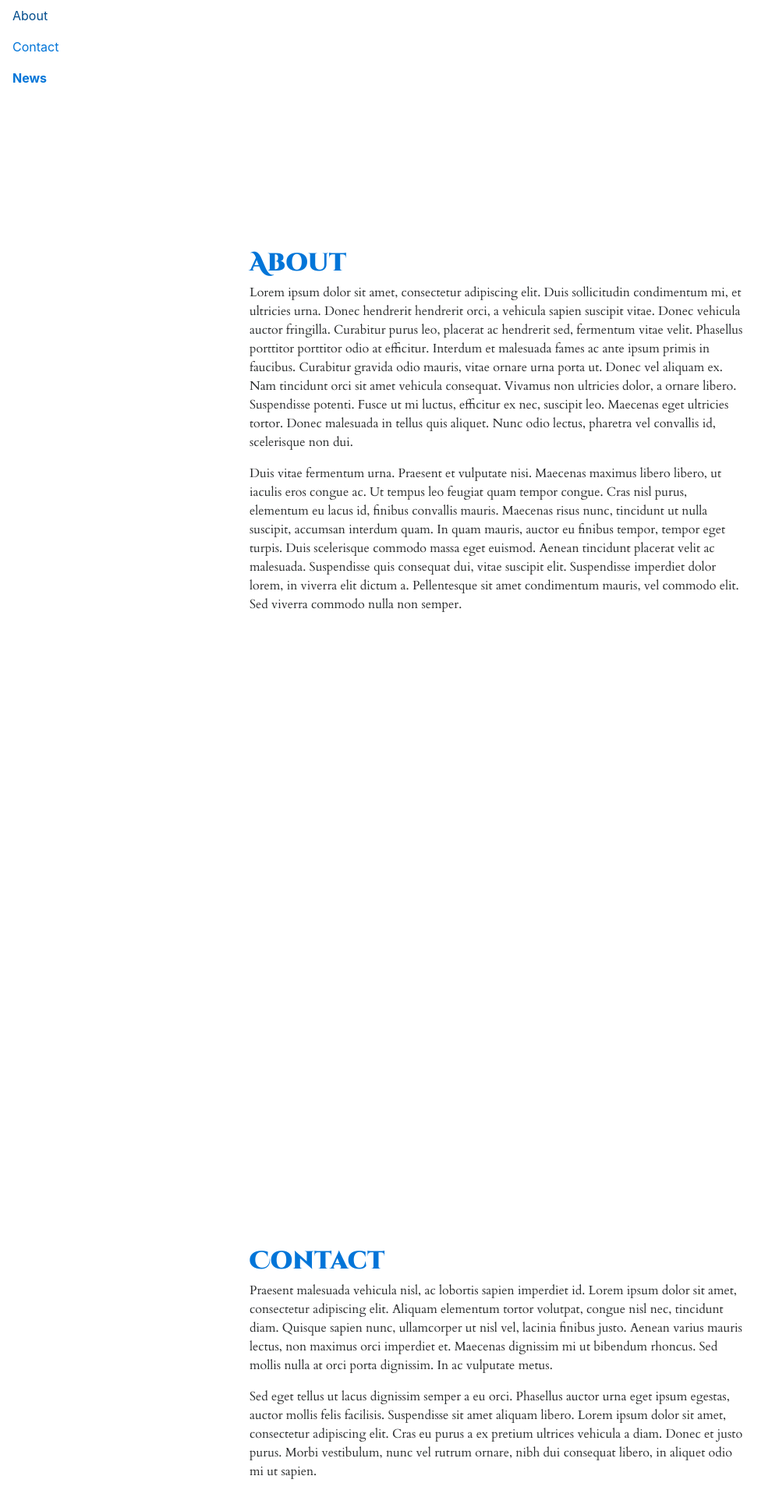
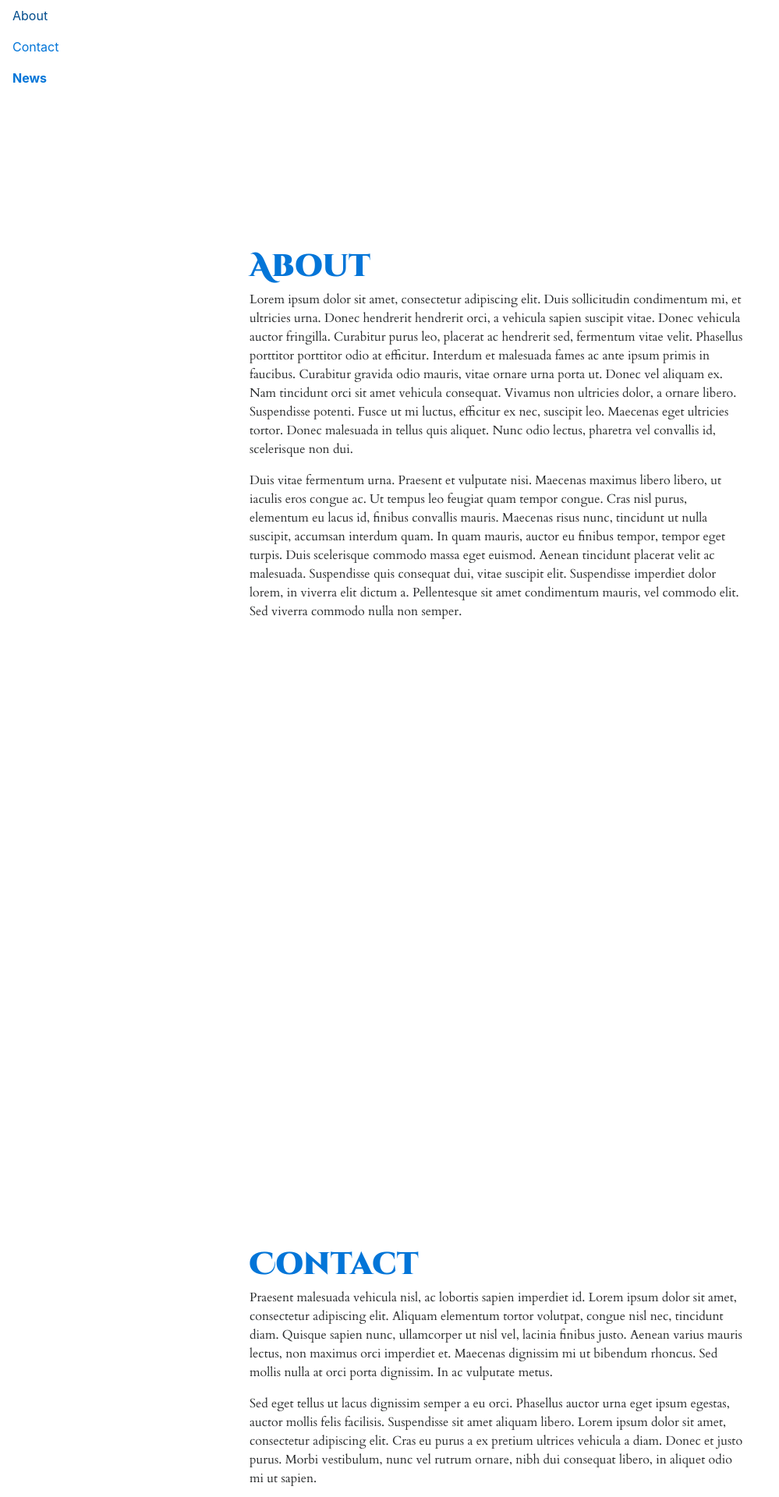
Before and after one commit to JoyceKimberly/SoniaBjornsen, a Jekyll site: the page built from index.md, in a window 1280 px wide. Shown: the top 1920 px of the page at 78% size, without its empty margins (0-999 px from the left). Built offline with Jekyll 4.4.1, drawn with Linux system fonts in a browser that asks for light colours; nearby versions of some CDN libraries; the repository's description, which GitHub fills in, is left out.

```diff
--- a/index.md
+++ b/index.md
@@ -7,7 +7,7 @@ title: "Sonia Lynn Bjornsen"
     {% if page.title != undefined and page.title != 'Sonia Lynn Bjornsen' %}
       <a name="{{ page.slug }}"></a>
       <div id="{{ page.slug }}" class="block {{ page.slug }}">
-        <h2><a href="{{ site.url }}/#{{ page.slug }}">{{ page.title }}</a></h2>
+        <h1><a href="{{ site.url }}/#{{ page.slug }}">{{ page.title }}</a></h1>
         <div>{{ page.content }}</div>
       </div>
     {% endif %}
@@ -18,7 +18,7 @@ title: "Sonia Lynn Bjornsen"
     {% for post in site.posts %}
       <a name="{{ post.slug }}"></a>
       <div id="{{ post.slug }}">
-        <h2><a href="{{ site.url }}/#{{ post.slug }}">{{ post.title }}</a></h2>
+        <h1><a href="{{ site.url }}/#{{ post.slug }}">{{ post.title }}</a></h1>
         <time datetime="{{ post.date | date: '%Y-%m-%d' }}">{{ post.date | date: '%-d %B %Y' }}</time>
         <div>{{ post.content }}</div>
       </div>
```
